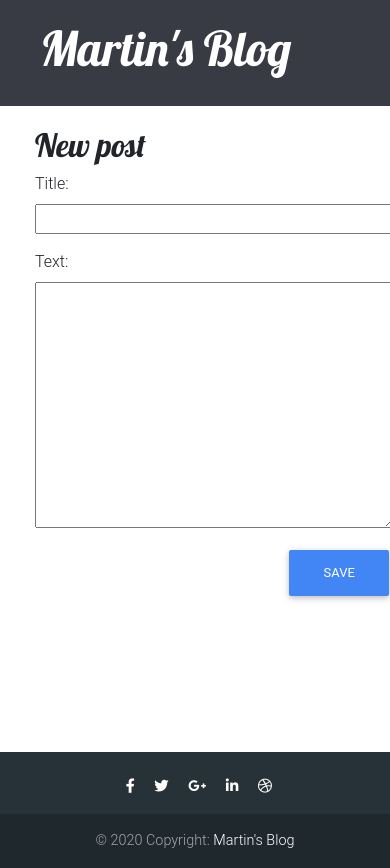
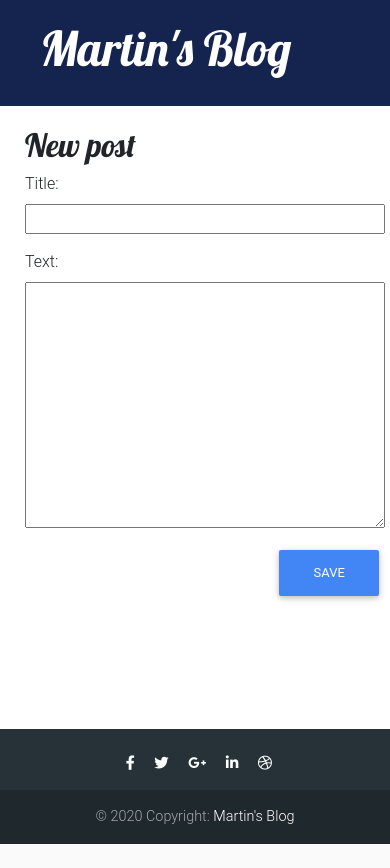
Before and after one commit to celestialmk/My-first-app, a Django app: page /post/new/ in a window 390 px wide; the page is wider, and only the part inside the window is pictured. After the commit the page ends 844 px from the top of that part, so only its background shows below. Run offline with Django 3.2, Linux system fonts and the light colour scheme; some libraries are stand-ins or nearby versions.

Commit message:
proper use of media queries

```diff
--- a/blog/static/blog/css/blog.css
+++ b/blog/static/blog/css/blog.css
@@ -4,11 +4,14 @@ html {
 }
 
 .page-header {
-    background-color: #383b43;
+    background-color: #15244e;
     margin-top: 0;
     padding: 20px 20px 20px 40px;
     max-width: 100%;
     margin-bottom: 20px;
+
+    height:auto;
+
 
 
 }
@@ -17,11 +20,15 @@ html {
     color: #ffffff;
     font-size: 36pt;
     text-decoration: none;
+
+
 }
 
 .content {
-    margin-left: 20px;
+    margin-left: 10px;
     margin-bottom: 150px;
+    margin-right: 10px
+
 }
 
 h1, h2, h3, h4 {
@@ -49,6 +56,10 @@ h1, h2, h3, h4 {
 
 .post {
     margin-bottom: 70px;
+    max-width: 100%;
+    font-family: Arial, Helvetica, sans-serif;
+    font-size: 14pt;
+    line-height: 25px;
 
 }
 
@@ -58,8 +69,8 @@ h1, h2, h3, h4 {
 
 
 @media only screen and (max-width: 768px) {
-    [class*="col-"]{
-        width: 100%
+    .page-header .page-header .post {
+       max-width: 100%;
     }
 }
 
@@ -74,3 +85,10 @@ h1, h2, h3, h4 {
         font-size: 27px;
         }
 }
+
+/* footer*/
+#footer {
+    position: absolute;
+    bottom: 0;
+    width: 100%;
+}
--- a/blog/templates/blog/footer.html
+++ b/blog/templates/blog/footer.html
@@ -1,5 +1,5 @@
 <!-- Footer -->
-<footer class="page-footer font-small special-color-dark pt-4">
+<footer class="page-footer font-small special-color-dark pt-4" id="footer">
 
     <!-- Footer Elements -->
     <div class="container">
--- a/blog/templates/blog/post_edit.html
+++ b/blog/templates/blog/post_edit.html
@@ -7,5 +7,3 @@
         <button type="submit" class="save btn btn-primary">Save</button>
     </form>
 {% endblock  %}
-
-#adding an editing form
```
